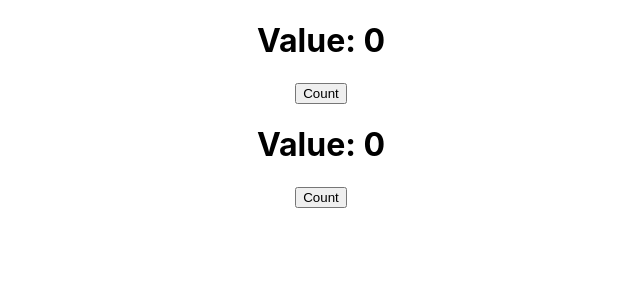
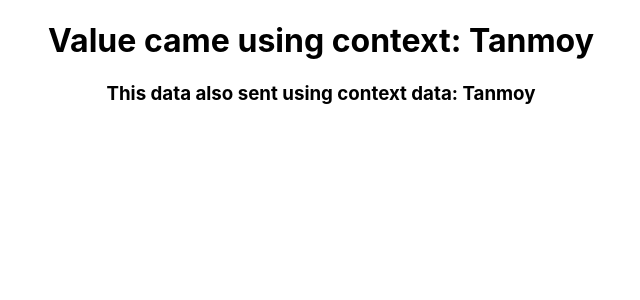
Before and after one commit to tnmy2426/first_react_app, a React (Create React App) app: page / in a window 1280 px wide. Shown: the top 300 px of the page, without its empty margins (319-959 px from the left). Built offline with nearby package versions, Linux system fonts and the light colour scheme.

Commit message:
Context data- Any data can be sent to any component using createContext(), UserProvider, UserConsumer

```diff
--- a/src/App.js
+++ b/src/App.js
@@ -1,9 +1,11 @@
 import React from 'react';
 // import logo from './logo.svg';
 import './App.css';
-import ClickCounterThree from './components/ClickCounterThree';
-import HoverCounterTwo from './components/HoverCounterTwo';
-import User from './components/User';
+import CompOne from './components/CompOne';
+import { UserProvider } from './components/UserContext';
+// import ClickCounterThree from './components/ClickCounterThree';
+// import HoverCounterTwo from './components/HoverCounterTwo';
+// import User from './components/User';
 // import ClickCounter from './components/ClickCounter';
 // import ClickCounterTwo from './components/ClickCounterTwo';
 // import HoverCounter from './components/HoverCounter';
@@ -85,8 +87,11 @@ function App() {
       {/* <ClickCounter name="Tanmoy" />
       <HoverCounter name="Akib" />
       <ClickCounterTwo name="Rakib" /> */}
-      <User render= { (value, increament) => ( <ClickCounterThree value={value} increament={increament} /> )} />
-      <User render= { (value, increament) => ( <HoverCounterTwo value={value} increament={increament} /> )} />
+      {/* <User render= { (value, increament) => ( <ClickCounterThree value={value} increament={increament} /> )} />
+      <User render= { (value, increament) => ( <HoverCounterTwo value={value} increament={increament} /> )} /> */}
+      <UserProvider value= "Tanmoy">
+        <CompOne />
+      </UserProvider>
     </div>
   );
 }
--- /dev/null
+++ b/src/components/CompOne.js
@@ -0,0 +1,14 @@
+import React, { Component } from 'react'
+import CompTwo from './CompTwo'
+
+class CompOne extends Component {
+    render() {
+        return (
+            <div>
+                <CompTwo name={this.props.name} />
+            </div>
+        )
+    }
+}
+
+export default CompOne
--- /dev/null
+++ b/src/components/CompThree.js
@@ -0,0 +1,20 @@
+import React, { Component } from 'react'
+import { UserConsumer } from './UserContext'
+
+class CompThree extends Component {
+    render() {
+        return (
+            <UserConsumer>
+                { (value) => {
+                    return (
+                        <div>
+                            <h1>Value came using context: {value}</h1>
+                        </div>
+                    )
+                }}
+            </UserConsumer>
+        )
+    }
+}
+
+export default CompThree
--- /dev/null
+++ b/src/components/CompTwo.js
@@ -0,0 +1,22 @@
+import React, { Component } from 'react'
+import CompThree from './CompThree'
+import { UserConsumer } from './UserContext'
+
+class CompTwo extends Component {
+    render() {
+        return (
+            <UserConsumer>
+                {(value) => {
+                    return (
+                        <div>
+                            <CompThree />
+                            <h3>This data also sent using context data: {value}</h3>
+                        </div>
+                    )
+                }}
+            </UserConsumer>
+        )
+    }
+}
+
+export default CompTwo
--- /dev/null
+++ b/src/components/UserContext.js
@@ -0,0 +1,8 @@
+import React from 'react'
+
+const UserContext = React.createContext()
+
+const UserProvider = UserContext.Provider
+const UserConsumer = UserContext.Consumer
+
+export {UserProvider, UserConsumer}
```
